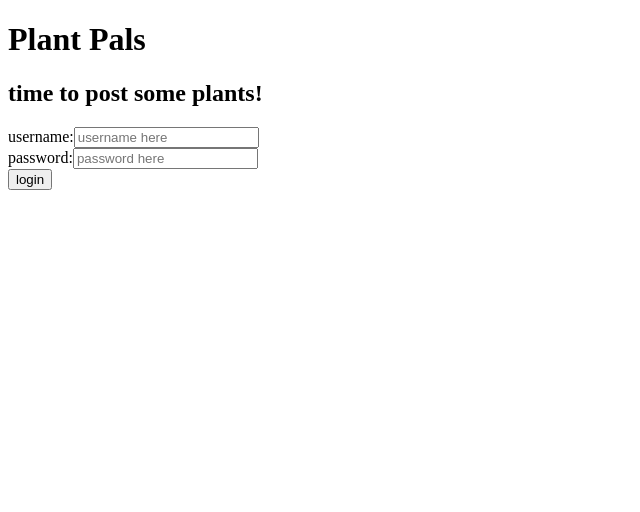
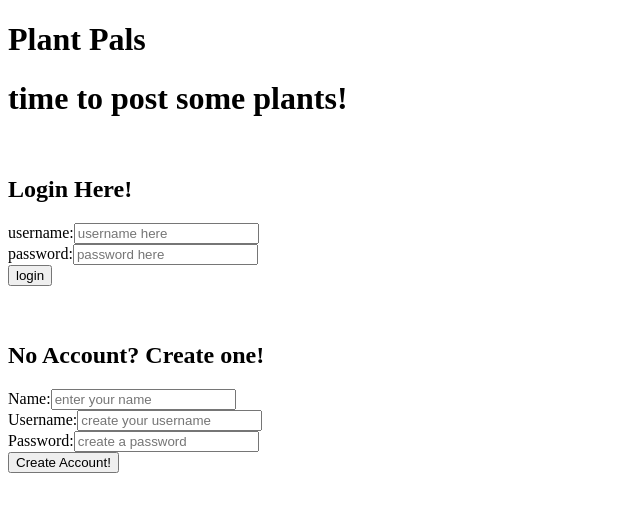
Before and after one commit to Huntysaurus/plant-pals-frontend, a React (Create React App) app: page / in a window 1280 px wide. Shown: the top 512 px of the page, without its empty margins (0-640 px from the left). Built offline with nearby package versions, Linux system fonts and the light colour scheme; no server answers.

Commit message:
creating a post for users

```diff
--- a/src/components/App.js
+++ b/src/components/App.js
@@ -18,6 +18,10 @@ function App() {
         .then((r) => r.json())
         .then(plants => setPlantData(plants))
     }, [])
+
+    function handleCreateUser(newUser){
+        console.log(newUser)
+    }
 
     function handleUserLogin(userData) {
         setUser(userData)
@@ -65,7 +69,7 @@ function App() {
             ) : (
                 <>
                     <Home/>
-                    <Login onHandleLogin={handleUserLogin}/>
+                    <Login onCreateUser={handleCreateUser} onHandleLogin={handleUserLogin}/>
                 </>
             )}
         </>
--- a/src/components/Home.js
+++ b/src/components/Home.js
@@ -2,7 +2,7 @@ import React from "react";
 
 function Home() {
     return (
-        <h2>time to post some plants!</h2>
+        <h1>time to post some plants!</h1>
     )
 }
 
--- a/src/components/Login.js
+++ b/src/components/Login.js
@@ -1,6 +1,7 @@
 import React, { useState } from "react";
+import UserForm from "./UserForm";
 
-function Login({ onHandleLogin }) {
+function Login({ onHandleLogin, onCreateUser }) {
 
     const [username, setUsername] = useState('')
     const [password, setPassword] = useState('')
@@ -20,6 +21,8 @@ function Login({ onHandleLogin }) {
 
     return (
         <>
+        <br></br>
+            <h2>Login Here!</h2>
             <form onSubmit={handleLogin}>
                 <label>
                     username:
@@ -41,6 +44,9 @@ function Login({ onHandleLogin }) {
                 <br></br>
                 <button type="submit">login</button>
             </form>
+            <br></br>
+            <br></br>
+            <UserForm onCreateUser={onCreateUser}/>
         </>
     )
 }
--- a/src/components/PlantForm.js
+++ b/src/components/PlantForm.js
@@ -12,7 +12,6 @@ function PlantForm({ onAddPlant, user }) {
 
     function handleSubmit(e) {
         e.preventDefault()
-
         fetch("http://localhost:9292/plants" , {
             method: "POST",
             headers: {
--- /dev/null
+++ b/src/components/UserForm.js
@@ -0,0 +1,65 @@
+import React from "react";
+import { useState } from "react";
+
+function UserForm({ onCreateUser }) {
+
+    const [name, setName] = useState('')
+    const [username, setUsername] = useState('')
+    const [password, setPassword] = useState('')
+
+    function handleSubmit(e) {
+        e.preventDefault()
+        fetch("http://localhost:9292/users", {
+            method: "POST",
+            headers: {
+                "content-type": "application/json",
+            },
+            body: JSON.stringify({
+                name: name,
+                username: username,
+                password: password
+            }),
+        })
+        .then((r)=> r.json())
+        .then((newUser) => onCreateUser(newUser))
+    }
+
+    return (
+        <>
+            <h2>No Account? Create one!</h2>
+            <form onSubmit={handleSubmit}>
+                <label>
+                    Name:
+                    <input
+                        placeholder='enter your name'
+                        value={name}
+                        onChange={(e)=>setName(e.target.value)}
+                    />
+                </label>
+                <br></br>
+                <label>
+                    Username:
+                    <input
+                        placeholder='create your username'
+                        value={username}
+                        onChange={(e)=>setUsername(e.target.value)}
+                    />
+                </label>
+                <br></br>
+                <label>
+                    Password:
+                    <input
+                        placeholder='create a password'
+                        value={password}
+                        onChange={(e)=>setPassword(e.target.value)}
+                    />
+                </label>
+                <br></br>
+
+                <button type="submit">Create Account!</button>
+            </form>
+        </>
+    )
+}
+
+export default UserForm
```
